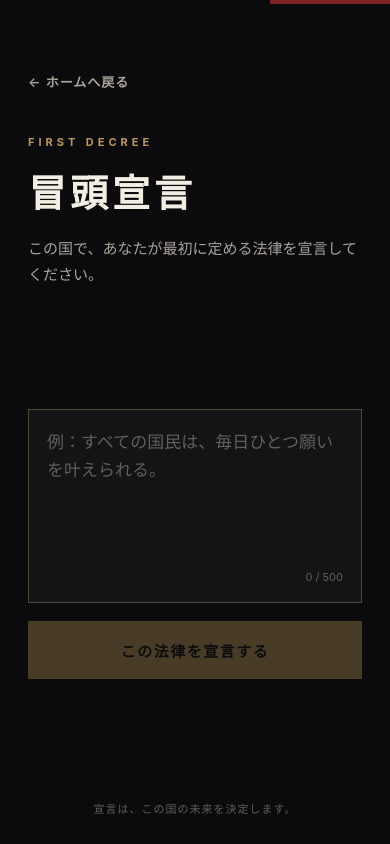
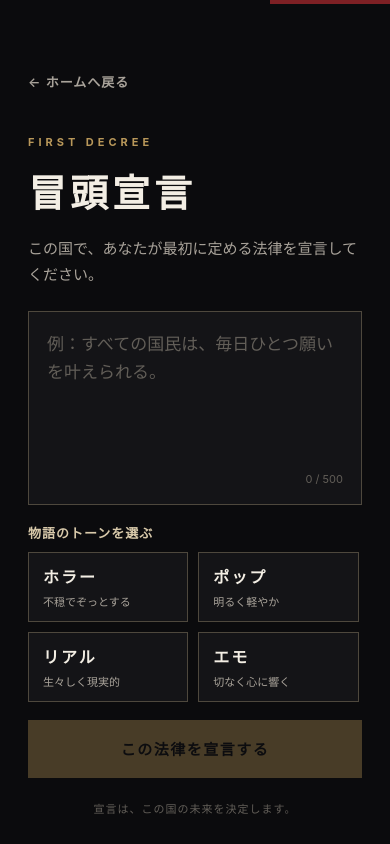
Before and after one commit to 1R0U/Dictator, a React Native app: screen / in a window 390 px wide. Both pictures are taken after a click on the button "新規プレイ". Built offline with nearby package versions, Linux system fonts and the light colour scheme.

Commit message:
feat: 宣言のトーン選択を追加

```diff
--- a/App.js
+++ b/App.js
@@ -4,6 +4,7 @@ import { SafeAreaView, StyleSheet, Text, View } from 'react-native';
 
 import DeclarationForm from './components/DeclarationForm';
 import TitleScreen from './components/TitleScreen';
+import { createGenerationInput } from './game/declaration';
 import { STAGES } from './game/navigation';
 
 function DestinationPlaceholder({ eyebrow, title }) {
@@ -19,12 +20,19 @@ function DestinationPlaceholder({ eyebrow, title }) {
 
 export default function App() {
   const [stage, setStage] = useState(STAGES.TITLE);
+  const [generationInput, setGenerationInput] = useState(null);
 
   /**
    * 冒頭宣言を送信する。
    * AI連携と次画面への遷移はIssue #28で実装する。
    */
-  const handleDeclarationSubmit = async () => {
+  const handleDeclarationSubmit = async (declaration, tone) => {
+    const nextGenerationInput = createGenerationInput(declaration, tone);
+
+    setGenerationInput(nextGenerationInput);
+
+    // Future generation calls should receive `nextGenerationInput` here.
+    // State is retained in `generationInput` for subsequent game screens.
     // Issue #13では入力UIとコールバック呼び出しまでを確認する。
   };
 
--- a/components/DeclarationForm.js
+++ b/components/DeclarationForm.js
@@ -12,6 +12,8 @@ import {
   View,
 } from 'react-native';
 
+import { TONES, canStartDeclaration } from '../game/declaration';
+
 const MAX_LENGTH = 500;
 
 /**
@@ -19,9 +21,10 @@ const MAX_LENGTH = 500;
  */
 export default function DeclarationForm({ onBack, onSubmit }) {
   const [declaration, setDeclaration] = useState('');
+  const [selectedTone, setSelectedTone] = useState('');
   const [isSubmitting, setIsSubmitting] = useState(false);
   const [submitError, setSubmitError] = useState('');
-  const canSubmit = declaration.trim().length > 0 && !isSubmitting;
+  const canSubmit = canStartDeclaration(declaration, selectedTone) && !isSubmitting;
 
   /**
    * 入力内容を整形して送信し、失敗時は再試行できる状態に戻す。
@@ -33,7 +36,7 @@ export default function DeclarationForm({ onBack, onSubmit }) {
     setIsSubmitting(true);
 
     try {
-      await onSubmit(declaration.trim());
+      await onSubmit(declaration.trim(), selectedTone);
     } catch {
       setSubmitError('宣言を送信できませんでした。時間をおいて、もう一度お試しください。');
     } finally {
@@ -84,6 +87,38 @@ export default function DeclarationForm({ onBack, onSubmit }) {
                 value={declaration}
               />
               <Text style={styles.counter}>{declaration.length} / {MAX_LENGTH}</Text>
+            </View>
+
+            <View>
+              <Text style={styles.toneLabel}>物語のトーンを選ぶ</Text>
+              <View style={styles.toneGrid}>
+                {TONES.map((tone) => {
+                  const isSelected = selectedTone === tone.id;
+
+                  return (
+                    <Pressable
+                      accessibilityLabel={`${tone.label}トーン`}
+                      accessibilityRole="radio"
+                      accessibilityState={{ selected: isSelected }}
+                      disabled={isSubmitting}
+                      onPress={() => setSelectedTone(tone.id)}
+                      key={tone.id}
+                      style={({ pressed }) => [
+                        styles.toneButton,
+                        isSelected && styles.selectedToneButton,
+                        pressed && styles.pressedButton,
+                      ]}
+                    >
+                      <Text style={[styles.toneButtonText, isSelected && styles.selectedToneButtonText]}>
+                        {tone.label}
+                      </Text>
+                      <Text style={[styles.toneDescription, isSelected && styles.selectedToneDescription]}>
+                        {tone.description}
+                      </Text>
+                    </Pressable>
+                  );
+                })}
+              </View>
             </View>
 
             <Pressable
@@ -183,6 +218,48 @@ const styles = StyleSheet.create({
   form: {
     gap: 18,
   },
+  toneLabel: {
+    marginBottom: 10,
+    color: '#d8c9aa',
+    fontSize: 13,
+    fontWeight: '700',
+    letterSpacing: 1,
+  },
+  toneGrid: {
+    flexDirection: 'row',
+    flexWrap: 'wrap',
+    gap: 10,
+  },
+  toneButton: {
+    width: '48%',
+    minHeight: 70,
+    justifyContent: 'center',
+    paddingHorizontal: 14,
+    borderWidth: 1,
+    borderColor: '#4e483d',
+    backgroundColor: '#141417',
+  },
+  selectedToneButton: {
+    borderColor: '#b9985a',
+    backgroundColor: '#b9985a',
+  },
+  toneButtonText: {
+    color: '#f3eee4',
+    fontSize: 16,
+    fontWeight: '800',
+    letterSpacing: 2,
+  },
+  selectedToneButtonText: {
+    color: '#111114',
+  },
+  toneDescription: {
+    marginTop: 5,
+    color: '#a9a39a',
+    fontSize: 11,
+  },
+  selectedToneDescription: {
+    color: '#3c3020',
+  },
   inputFrame: {
     minHeight: 190,
     padding: 18,
--- /dev/null
+++ b/game/declaration.js
@@ -0,0 +1,25 @@
+const TONES = Object.freeze([
+  Object.freeze({ id: 'horror', label: 'ホラー', description: '不穏でぞっとする' }),
+  Object.freeze({ id: 'pop', label: 'ポップ', description: '明るく軽やか' }),
+  Object.freeze({ id: 'real', label: 'リアル', description: '生々しく現実的' }),
+  Object.freeze({ id: 'emotional', label: 'エモ', description: '切なく心に響く' }),
+]);
+
+const TONE_IDS = new Set(TONES.map(({ id }) => id));
+
+function canStartDeclaration(declaration, toneId) {
+  return declaration.trim().length > 0 && TONE_IDS.has(toneId);
+}
+
+function createGenerationInput(declaration, toneId) {
+  if (!canStartDeclaration(declaration, toneId)) {
+    throw new Error('A declaration and valid tone are required.');
+  }
+
+  return Object.freeze({
+    declaration: declaration.trim(),
+    tone: toneId,
+  });
+}
+
+module.exports = { TONES, canStartDeclaration, createGenerationInput };
```
Also changed, not shown: 1 other file (tests, documents, lock files or other folders).
